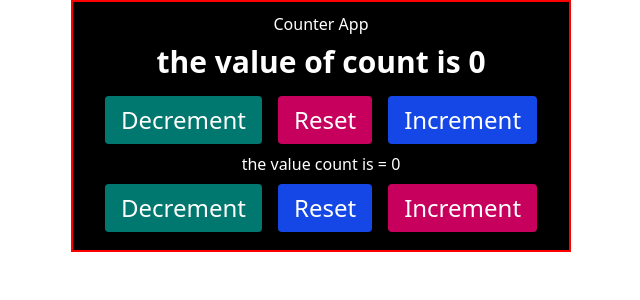
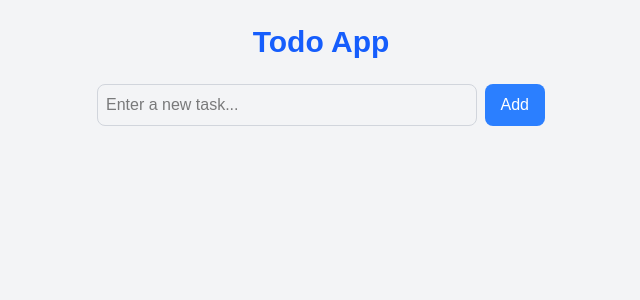
Before and after one commit to abyssiniatech/react-vite-project, a React (Vite) app: page / in a window 1280 px wide. Shown: the top 300 px of the page, without its empty margins (319-959 px from the left). Built offline with nearby package versions, Linux system fonts and the light colour scheme.

Commit message:
amazing todo app

```diff
--- a/src/App.tsx
+++ b/src/App.tsx
@@ -1,18 +1,13 @@
-import { useState } from "react"
-import Child1 from "./Components/React/ChildComponents"
 
-const App = () => {
-  const [count,setCount] = useState<number>(0)
-  return (
-    <div>
-        <Child1 title="Counter App" style={{border:"2px solid red",margin:"auto",maxHeight:"100vh", width:"500px", backgroundColor:"black",color:"white",padding:"10px", textAlign:"center"}} className={"hello"} count={count} setCount={setCount}>
-                      <p>the value count is = {count}</p>
 
-                 <button className="bg-teal-700 text-white rounded px-4 py-2 text-center text-2xl  m-2" onClick={()=>setCount(prev =>prev-1)}>Decrement</button>
-                <button className="bg-blue-700 text-white rounded px-4 py-2 text-center text-2xl  m-2" onClick={()=>setCount(0)}>Reset</button>
-                <button className="bg-pink-700 text-white rounded px-4 py-2 text-center text-2xl  m-2" onClick={()=>setCount(prev=>prev+1)}>Increment</button>
-          </Child1>
-    </div>
+import Todo from "./Components/React/Todo"
+
+const App =() =>{
+
+  return(
+  <div>
+      <Todo />
+  </div>
   )
 }
 
--- /dev/null
+++ b/src/Components/React/Todo.tsx
@@ -0,0 +1,146 @@
+import React, { useState } from "react";
+import "./styles/Todo.module.css"
+// Todo type
+type Todo = {
+  id: string;
+  title: string;
+  completed: boolean;
+};
+
+const TodoApp = (): React.ReactNode => {
+  const [todo, setTodo] = useState<string>("");
+  const [todos, setTodos] = useState<Todo[]>([]);
+  const [loading, setLoading] = useState(false);
+  const [editingId, setEditingId] = useState<string | null>(null);
+  const [editText, setEditText] = useState("");
+
+  // Add Todo
+  const handleSubmit = (e: React.FormEvent<HTMLFormElement>) => {
+    e.preventDefault();
+    if (todo.trim() === "") return;
+    setLoading(true);
+
+    const newTodo: Todo = {
+      id: crypto.randomUUID(),
+      title: todo,
+      completed: false,
+    };
+
+    setTodos([...todos, newTodo]);
+
+    setTimeout(() => {
+      setLoading(false);
+      setTodo("");
+    }, 800);
+  };
+
+  // Toggle complete
+  const toggleComplete = (id: string) => {
+    setTodos(
+      todos.map((t) =>
+        t.id === id ? { ...t, completed: !t.completed } : t
+      )
+    );
+  };
+
+  // Delete Todo
+  const deleteTodo = (id: string) => {
+    setTodos(todos.filter((t) => t.id !== id));
+  };
+
+  // Start editing
+  const startEdit = (id: string, title: string) => {
+    setEditingId(id);
+    setEditText(title);
+  };
+
+  // Save edit
+  const saveEdit = (id: string) => {
+    setTodos(
+      todos.map((t) =>
+        t.id === id ? { ...t, title: editText } : t
+      )
+    );
+    setEditingId(null);
+    setEditText("");
+  };
+
+  return (
+    <div className="min-h-screen bg-gray-100 flex flex-col items-center p-6" style={{ fontFamily: "Arial, sans-serif" }}>
+      <h1 className="text-3xl font-bold text-blue-600 mb-6">Todo App</h1>
+
+      {/* Form */}
+      <form
+        onSubmit={handleSubmit}
+        className="flex gap-2 w-full max-w-md mb-6"
+      >
+        <input
+          type="text"
+          value={todo}
+          onChange={(e) => setTodo(e.target.value)}
+          placeholder="Enter a new task..."
+          className="flex-1 p-2 rounded-lg border border-gray-300 focus:outline-none focus:ring-2 focus:ring-blue-400"
+        />
+        <button
+          type="submit"
+          disabled={loading}
+          className="px-4 py-2 bg-blue-500 text-white rounded-lg hover:bg-blue-600 disabled:opacity-50"
+        >
+          {loading ? "Adding..." : "Add"}
+        </button>
+      </form>
+
+      {/* Todos */}
+      <div className="w-full max-w-md space-y-3">
+        {todos.map((t) => (
+          <div
+            key={t.id}
+            className="flex items-center justify-between p-3 bg-white shadow rounded-lg"
+          >
+            {editingId === t.id ? (
+              <>
+                <input
+                  type="text"
+                  value={editText}
+                  onChange={(e) => setEditText(e.target.value)}
+                  className="flex-1 p-2 rounded border border-gray-300 mr-2"
+                />
+                <button
+                  onClick={() => saveEdit(t.id)}
+                  className="px-3 py-1 bg-green-500 text-white rounded-lg hover:bg-green-600"
+                >
+                  Save
+                </button>
+              </>
+            ) : (
+              <>
+                <span
+                  onClick={() => toggleComplete(t.id)}
+                  className={`flex-1 cursor-pointer ${
+                    t.completed ? "line-through text-gray-400" : ""
+                  }`}
+                >
+                  {t.title}
+                </span>
+                <button
+                  onClick={() => startEdit(t.id, t.title)}
+                  className="px-3 py-1 bg-yellow-400 text-white rounded-lg hover:bg-yellow-500 mr-2"
+                >
+                  Edit
+                </button>
+                <button
+                  onClick={() => deleteTodo(t.id)}
+                  className="px-3 py-1 bg-red-500 text-white rounded-lg hover:bg-red-600"
+                >
+                  Delete
+                </button>
+              </>
+            )}
+          </div>
+        ))}
+      </div>
+    </div>
+  );
+};
+
+export default TodoApp;
```
Also changed, not shown: src/Components/React/styles/Todo.module.css (added).
